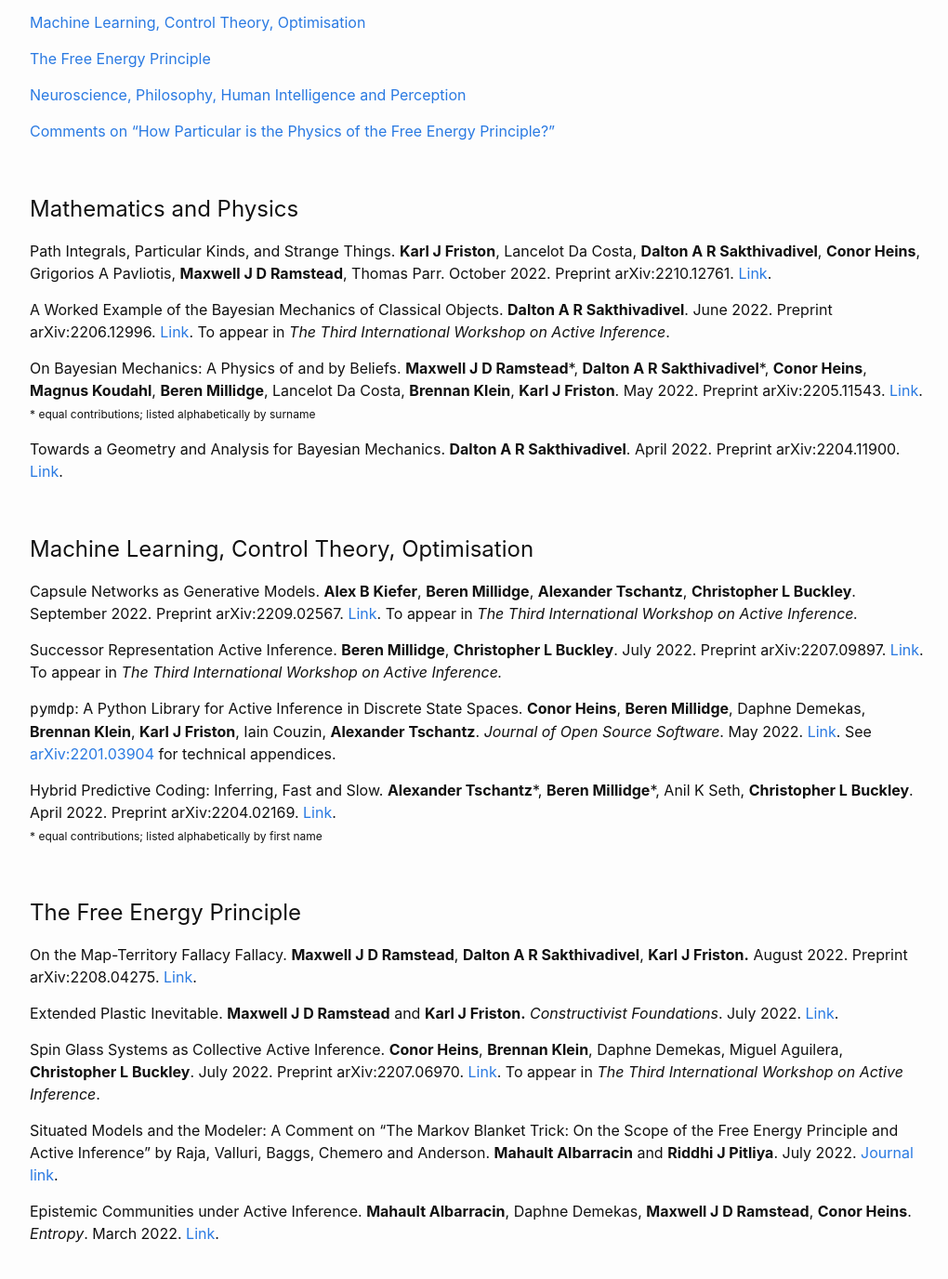
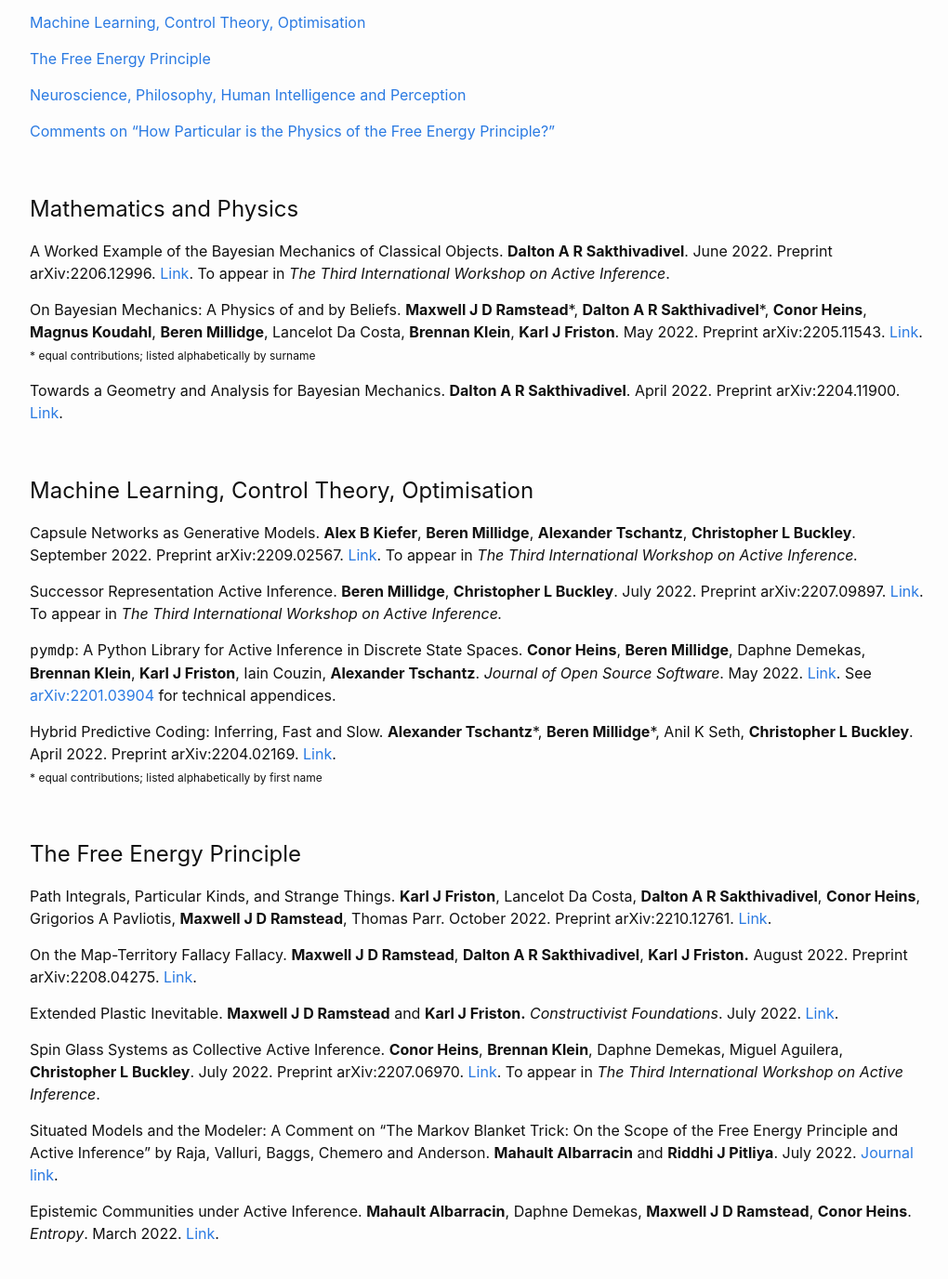
Before and after one commit to DARSakthi/DARSakthi.github.io, a Jekyll site: the page built from verses-lab.markdown, in a window 1280 px wide and 1400 px high, scrolled down 1256 px. Shown: the top 1376 px of the window at 93% size, without its empty margins (126-1146 px from the left). Built offline with Jekyll 4.4.1, drawn with Linux system fonts in a browser that asks for light colours; part of the change alters nothing that is shown.

Commit message:
Updated list

```diff
--- a/verses-lab.markdown
+++ b/verses-lab.markdown
@@ -86,8 +86,6 @@ Selected publications are listed below. For full lists, see our members' webpage
 <a name="math-ph"></a>
 # Mathematics and Physics
 
-Path Integrals, Particular Kinds, and Strange Things. **Karl J Friston**, Lancelot Da Costa, **Dalton A R Sakthivadivel**, **Conor Heins**, Grigorios A Pavliotis, **Maxwell J D Ramstead**, Thomas Parr. October 2022. Preprint arXiv:2210.12761. [Link](https://arxiv.org/abs/2210.12761).
-
 A Worked Example of the Bayesian Mechanics of Classical Objects. **Dalton A R Sakthivadivel**. June 2022. Preprint arXiv:2206.12996. [Link](https://arxiv.org/abs/2206.12996). To appear in _The Third International Workshop on Active Inference_.
 
 On Bayesian Mechanics: A Physics of and by Beliefs. **Maxwell J D Ramstead**\*, **Dalton A R Sakthivadivel**\*, **Conor Heins**, **Magnus Koudahl**, **Beren Millidge**, Lancelot Da Costa, **Brennan Klein**, **Karl J Friston**. May 2022. Preprint arXiv:2205.11543. [Link](https://arxiv.org/abs/2205.11543).
@@ -113,6 +111,8 @@ Hybrid Predictive Coding: Inferring, Fast and Slow. **Alexander Tschantz**\*, **
 
 <a name="fep"></a>
 # The Free Energy Principle
+
+Path Integrals, Particular Kinds, and Strange Things. **Karl J Friston**, Lancelot Da Costa, **Dalton A R Sakthivadivel**, **Conor Heins**, Grigorios A Pavliotis, **Maxwell J D Ramstead**, Thomas Parr. October 2022. Preprint arXiv:2210.12761. [Link](https://arxiv.org/abs/2210.12761).
 
 On the Map-Territory Fallacy Fallacy. **Maxwell J D Ramstead**, **Dalton A R Sakthivadivel**, **Karl J Friston.** August 2022. Preprint arXiv:2208.04275. [Link](https://arxiv.org/abs/2208.06924).
 
```
